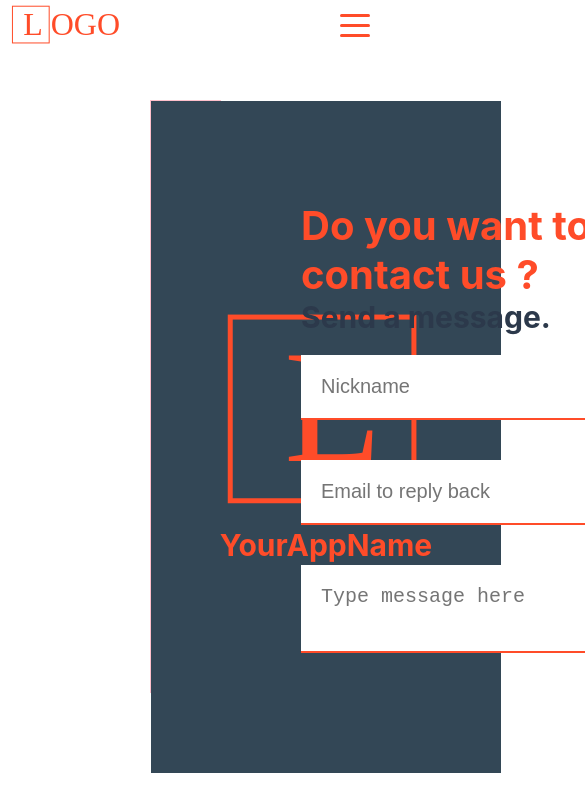
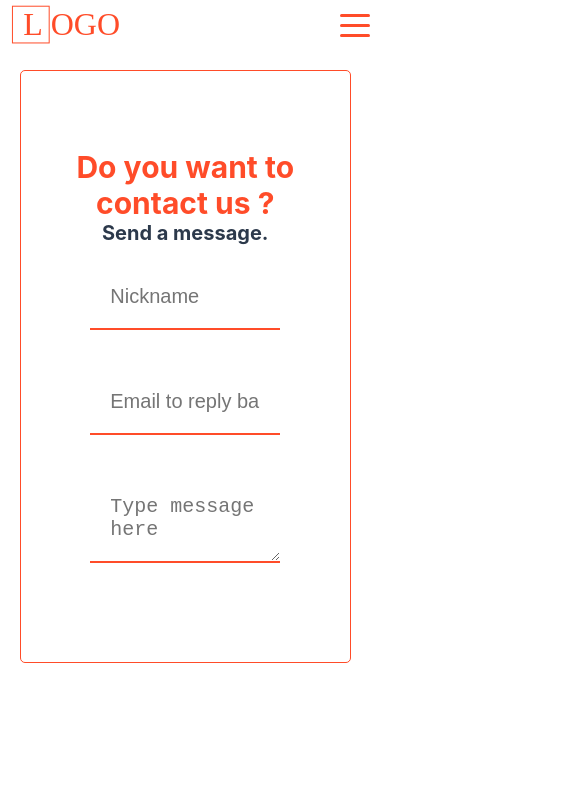
Before and after one commit to KarolP1/app, a React (Create React App) app: page /contactus in a window 390 px wide. Shown: the top 812 px of the page, 585 px wide, since content can reach past the window. Built offline with nearby package versions, Linux system fonts and the light colour scheme.

Commit message:
mobile cu from redy

```diff
--- a/src/routes/signedOut/signedOutPages/contactUs/contactUs.styled.ts
+++ b/src/routes/signedOut/signedOutPages/contactUs/contactUs.styled.ts
@@ -2,11 +2,19 @@ import styled from "styled-components";
 
 export const CU_container = styled.div`
   flex: 1;
-  display: grid;
+  display: flex;
   grid-template-columns: minmax(0, 30vw) auto;
   margin: 10rem 15rem;
   max-height: 70vh;
-  border: 1px solid pink;
+  border: 1px solid ${(props) => props.theme.secoundary.dark};
+  border-radius: 0.5rem;
+
+  @media (max-width: 1100px) {
+    display: flex;
+    align-items: center;
+    justify-content: center;
+    margin: 7rem 2rem;
+  }
 `;
 
 export const CU_imageContainer = styled.div`
@@ -18,6 +26,13 @@ export const CU_imageContainer = styled.div`
   justify-content: center;
   background-color: ${(props) => props.theme.primary.light};
   min-width: 350px;
+
+  @media (max-width: 1100px) {
+    display: none;
+    align-items: center;
+    justify-content: center;
+    margin: 7rem 5rem;
+  }
 `;
 
 export const CU_image = styled.img`
@@ -38,16 +53,35 @@ export const CU_formContainer = styled.div`
   flex: 2;
   padding: 10rem 15rem;
   flex-direction: column;
+
+  @media (max-width: 1400px) {
+    align-items: center;
+    justify-content: center;
+    padding: 2rem 5rem;
+    width: 70%;
+  }
 `;
 
 export const CU_formTitle = styled.h2`
   color: ${(props) => props.theme.secoundary.dark};
   font-size: 4rem;
+
+  @media (max-width: 1400px) {
+    font-size: 3rem;
+    text-align: center;
+    width: 100%;
+  }
 `;
 
 export const CU_formSubitle = styled.h3`
   color: ${(props) => props.theme.primary.mid};
   font-size: 3rem;
+
+  @media (max-width: 1400px) {
+    font-size: 2rem;
+    width: 100%;
+    text-align: center;
+  }
 `;
 //PIN: contact form
 
@@ -55,15 +89,16 @@ export const CU_form = styled.form`
   display: flex;
   flex-direction: column;
   max-width: 850px;
+  width: 100%;
 
   input,
   textarea {
-    color: red;
     padding: 2rem 2rem;
-    margin: 2rem 0 2rem;
+    margin: 2rem 2rem;
     border: none;
+    font-size: 2rem;
     border-bottom: 2px solid ${(props) => props.theme.secoundary.dark};
-    font-size: 2rem;
+    color: ${(props) => props.theme.secoundary.dark};
     font-weight: 500;
   }
 `;
```
